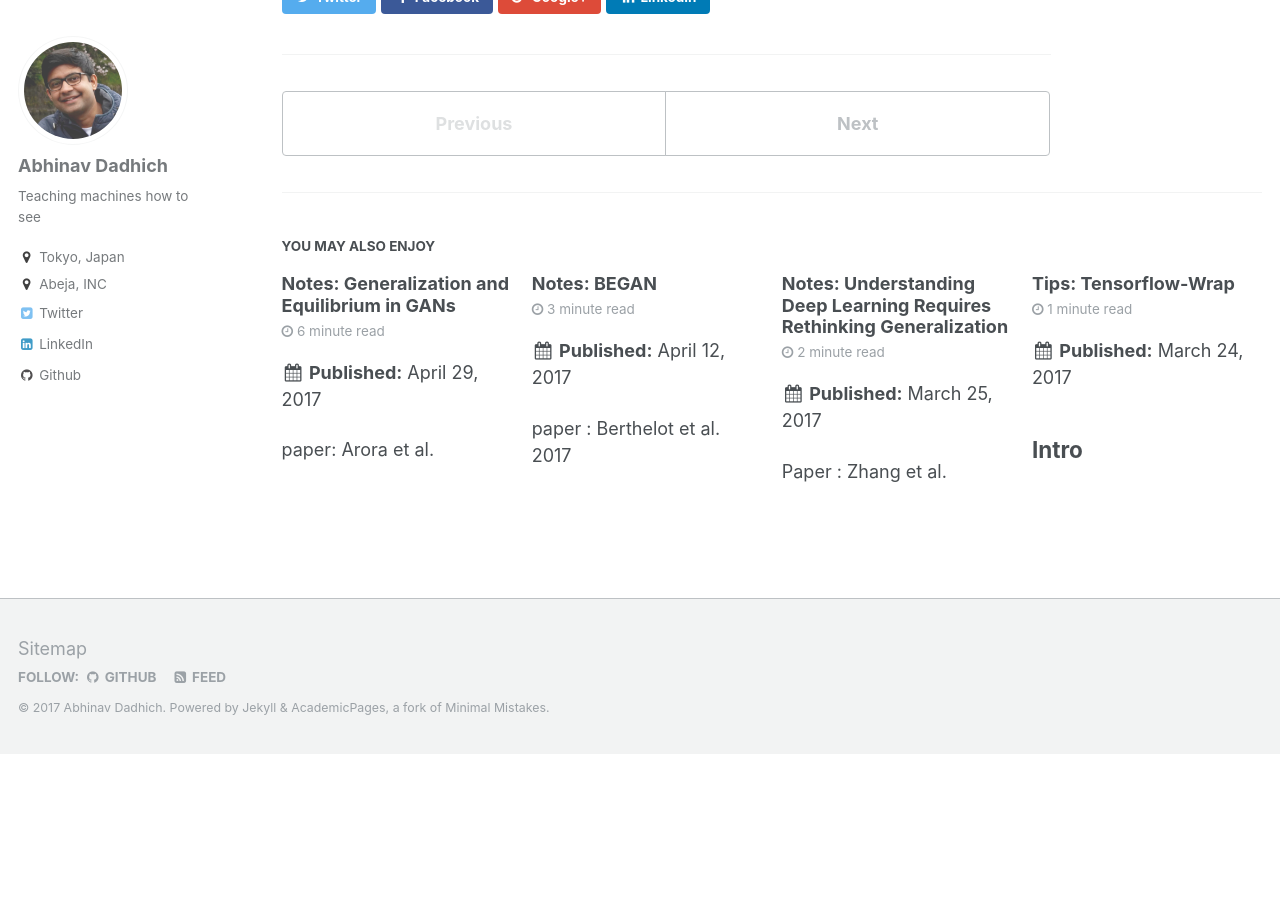
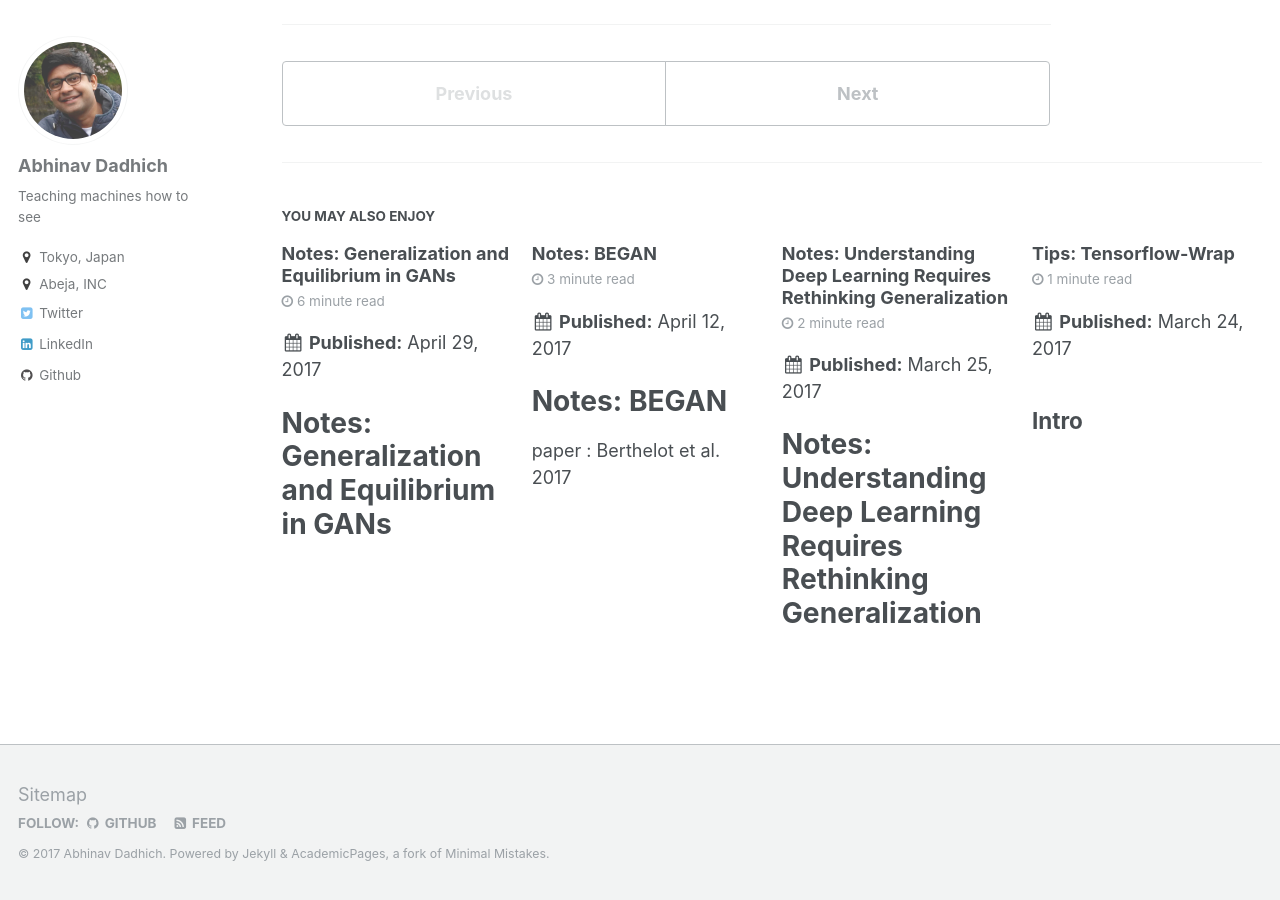
Before and after one commit to ResByte/ResByte.github.io, a Jekyll site: the page built from _posts/2017-02-15-deeplab-segment.md, in a window 1280 px wide and 900 px high, scrolled down 2658 px. Built offline with Jekyll 4.4.1, drawn with Linux system fonts in a browser that asks for light colours; before the commit the page ends 3412 px from its top, so only the background shows below that; some of the changed text lies outside the part shown.

Commit message:
minor fix

```diff
--- a/_posts/2017-03-25-zhang-iclr-17.md
+++ b/_posts/2017-03-25-zhang-iclr-17.md
@@ -7,7 +7,9 @@
   - Theory
 ---
 
- Paper : [Zhang et al.](https://arxiv.org/abs/1611.03530)
+# Notes: Understanding Deep Learning Requires Rethinking Generalization
+
+Paper : [Zhang et al.](https://arxiv.org/abs/1611.03530)
 
 ## Introductions
 - Generalization error : Training Error - Test Error.
--- a/_posts/2017-04-12-david-began-17.md
+++ b/_posts/2017-04-12-david-began-17.md
@@ -9,7 +9,7 @@
   - GAN
 ---
 
-
+# Notes: BEGAN
 paper : [Berthelot et al. 2017](https://arxiv.org/abs/1703.10717)
 
 ## tl:dr
--- a/_posts/2017-04-29-arora-gen-eqbm-17.md
+++ b/_posts/2017-04-29-arora-gen-eqbm-17.md
@@ -9,6 +9,7 @@
   - GAN
 ---
 
+# Notes: Generalization and Equilibrium in GANs
 
 paper: [Arora et al.](https://arxiv.org/abs/1703.00573)
 
```
Also changed, not shown: _posts/2017-02-15-deeplab-segment.md (+4 -2 lines).
